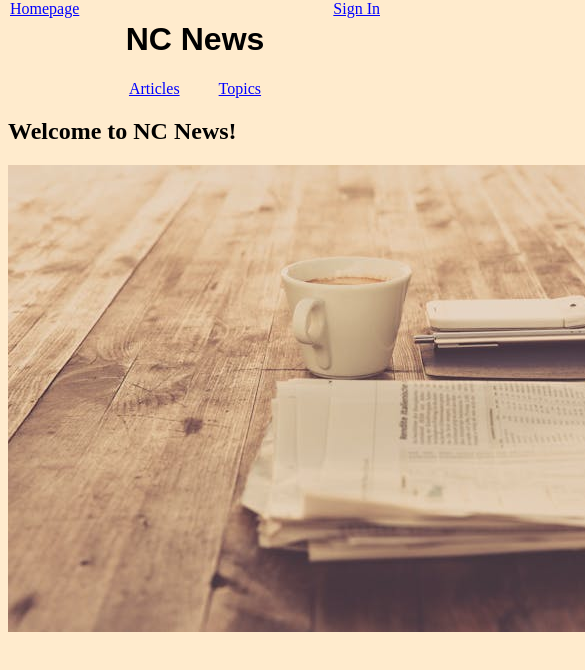
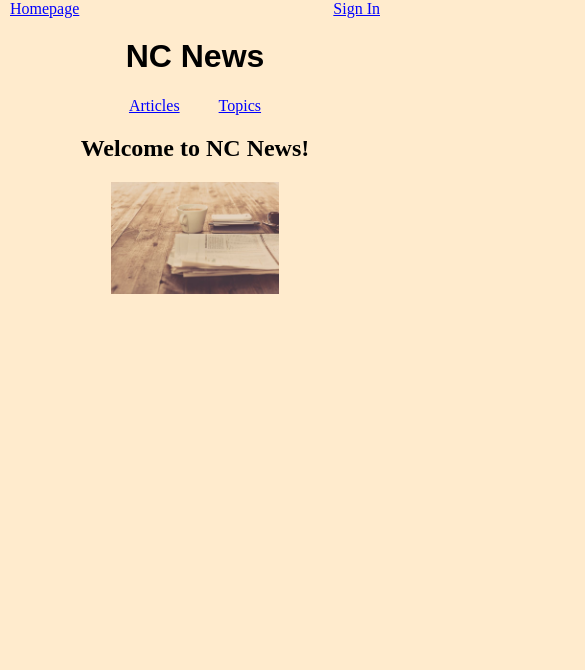
Before and after one commit to AlexMan123456/fe-nc-news, a React (Vite) app: page / in a window 390 px wide. Shown: the top 670 px of the page, 585 px wide, since content can reach past the window. Built offline with nearby package versions, Linux system fonts and the light colour scheme.

Commit message:
Made homepage image smaller and more responsive, and made centering of author label in article responsive

```diff
--- a/components/Homepage.jsx
+++ b/components/Homepage.jsx
@@ -1,10 +1,10 @@
 import welcomeImage from "../images/welcome-image.jpeg"
 
 function Homepage(){
-    return (<>
+    return (<div id="homepage">
         <h2>Welcome to NC News!</h2>
         <img src={welcomeImage} alt="A wooden surface with newspaper, teacup, notebook, and a portion of a pair of glasses on the right"/>
-    </>)
+    </div>)
 }
 
 export default Homepage
--- a/src/index.css
+++ b/src/index.css
@@ -16,6 +16,23 @@ body {
 
 #homepage-link:hover {
     color: blueviolet
+}
+
+#homepage {
+    justify-content: center;
+}
+
+#homepage > h2 {
+    text-align: center;
+}
+
+#homepage > img {
+    display: block;
+    margin-left: auto;
+    margin-right: auto;
+    margin-bottom: 2vh;
+    margin-top: 2vh;
+    width: 45%;
 }
 
 #sign-in-details {
@@ -49,7 +66,8 @@ body {
 
 h1 {
     text-align: center;
-    font-family: Arial, Helvetica, sans-serif
+    font-family: Arial, Helvetica, sans-serif;
+    padding-top: 2vh
 }
 
 #navigation-bar {
@@ -84,6 +102,12 @@ h1 {
 
 #article-contents-author {
     margin-left: 44%
+}
+
+@media (orientation: portrait) {
+    #article-contents-author {
+        margin-left: 39%;
+    }
 }
 
 #article-details {
```
